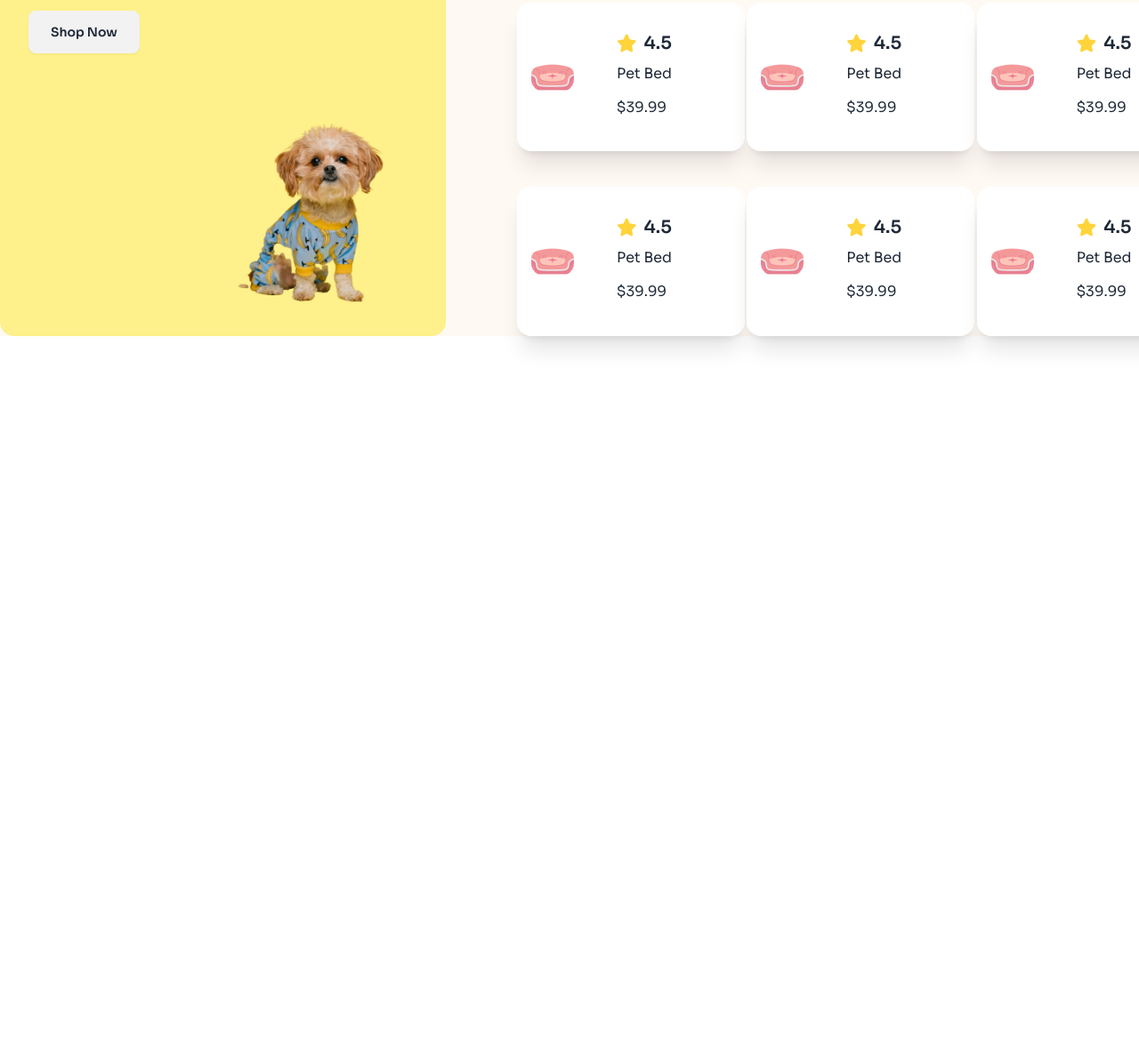
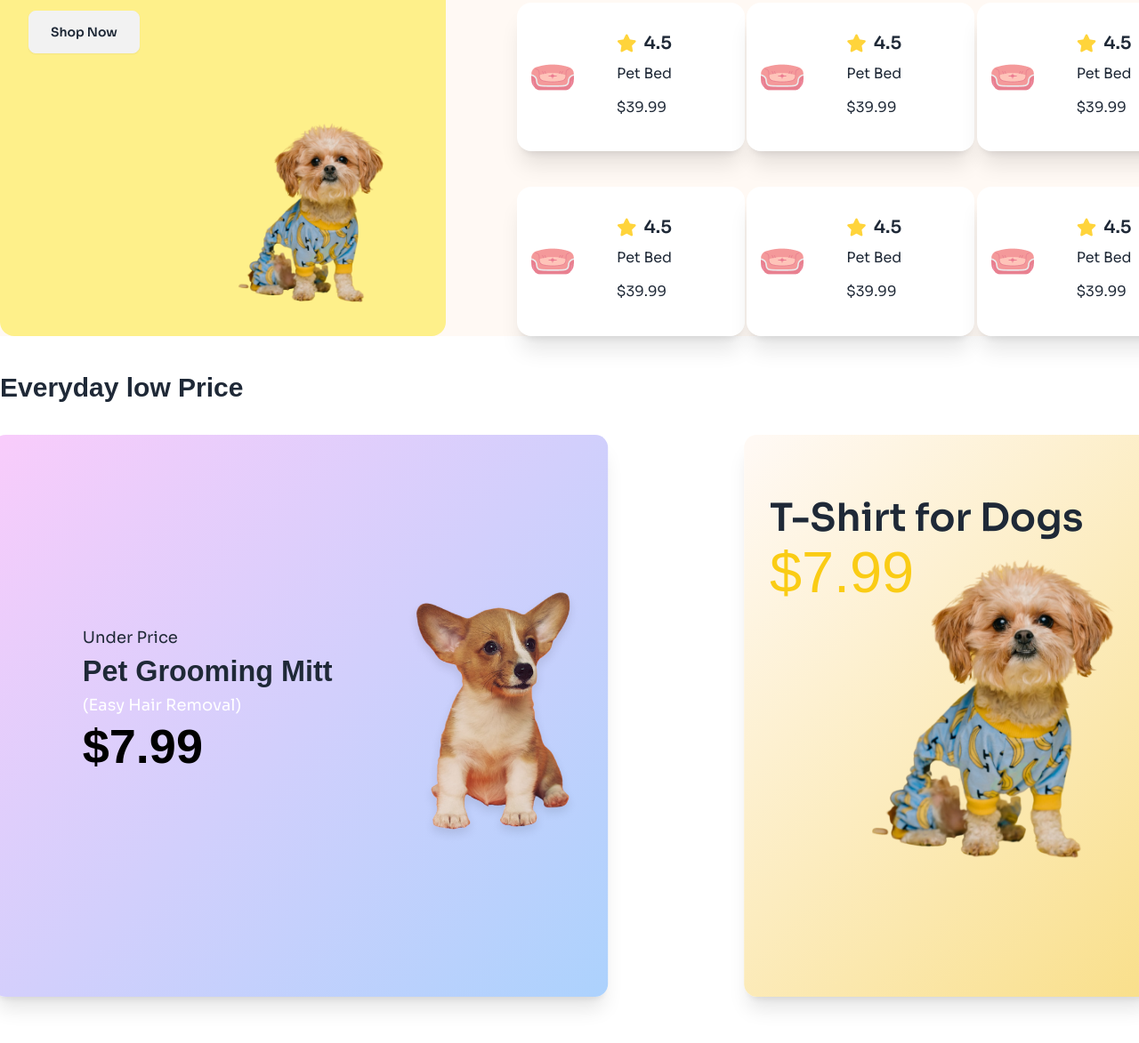
Before and after one commit to shadmansalimameo12/assignment-03, a plain HTML site: page index.html in a window 1280 px wide. Shown: the part 1832-3005 px from the top of the page at 89% size. Before the commit the page ends 2250 px from the top, so only its background shows below. Drawn offline with nearby package versions, Linux system fonts and the light colour scheme; a web font is replaced by a local one.

Commit message:
low price section

```diff
--- a/index.html
+++ b/index.html
@@ -43,7 +43,7 @@
         @media (max-width: 576px) {
 
             /* Large screen er jonno */
-            #ameo {
+            #ameo, #gone, #gone2 {
                 display: none;
 
             }
@@ -274,7 +274,7 @@
         <!-- Trending Pet Products start -->
 
 
-        <div class="bg-[#FFF9F4]">
+        <div class="bg-[#FFF9F4] ">
             <h1 class="adlam-font text-3xl font-bold mb-10 container mx-auto lg:mt-60 -mt-[200px]   ">Trending Pet
                 Products</h1>
 
@@ -429,6 +429,54 @@
 
         <!-- Everyday Low price Section start -->
 
+        <!-- header -->
+        <h1 class="adlam-font font-bold text-3xl container mx-auto pl-6 lg:pl-0">Everyday low Price</h1>
+
+
+        <section class="container mx-auto lg:flex mb-5 lg:space-x-5 scale-90 space-y-10 lg:space-y-0 ">
+
+
+            <!-- card section start -->
+
+            <div class="card lg:card-side bg-base-100 shadow-xl lg:w-[60%] lg:-ml-20 "
+            style="background: linear-gradient(134.71deg, rgb(248, 204, 251) 1.286%,rgb(172, 210, 253) 100%);">
+
+                <div class="card-body lg:w-[70%] lg:pt-60 lg:ml-20 ">
+                    <h3 class="text-xl" id="gone">Under Price</h3>
+                    <h2 class="card-title adlam-font text-4xl">Pet Grooming Mitt</h2>
+                    <p class="text-white text-xl" id="gone2">(Easy Hair Removal)</p>
+                    <h1 class="mb-[250px] font-bold text-6xl adlam-font lg:text-black text-white">$7.99</h1>
+                </div>
+                <figure class=" lg:w-[50%] -mt-60 lg:mt-0 ">
+                    <img src="./c1-assets/cute-dog-mid.png" alt="Album" />
+                </figure>
+            </div>
+
+
+
+
+            <div class="card lg:card-side bg-base-100 shadow-xl lg:w-[40%] lg:relative lg:left-[150px]  " style=" background: linear-gradient(134.71deg, rgb(255, 249, 244) 1.511%,rgb(249, 223, 138) 100%);">
+
+                <div class="card-body w-50% pt-20 absolute ">
+                    <h2 class="card-title text-3xl lg:text-5xl ">T-Shirt for Dogs</h2>
+                    <p class="lg:text-7xl text-3xl text-yellow-400 adlam-font">$7.99</p>
+                </div>
+                <figure class=" flex justify-end ml-40 pt-80 lg:pt-0">
+                    <img src="./c1-assets/cute-pet-mid.png" alt="Album" />
+                </figure>
+            </div>
+
+
+
+
+
+
+
+
+
+
+        </section>
+
 
 
 
```
